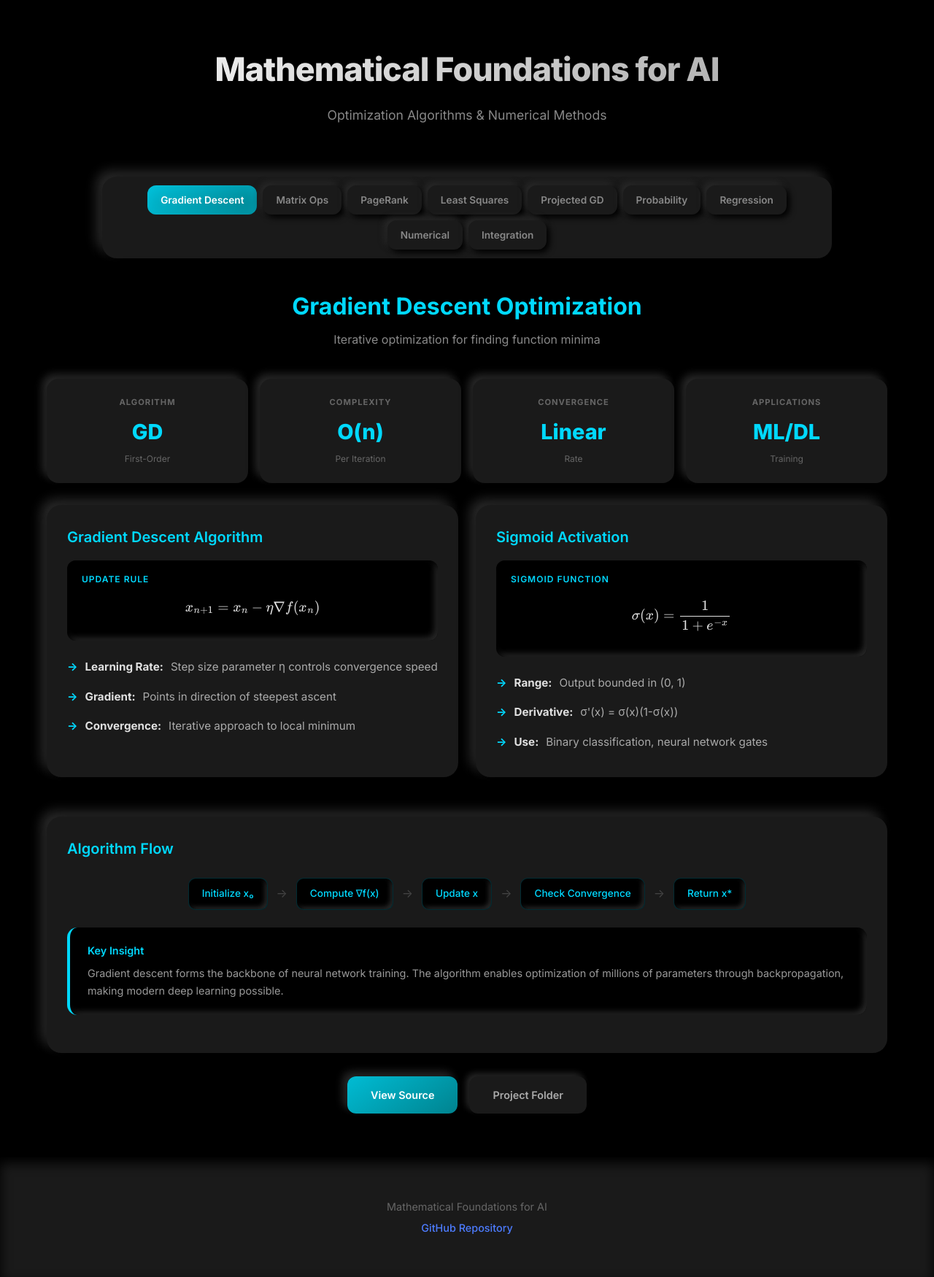
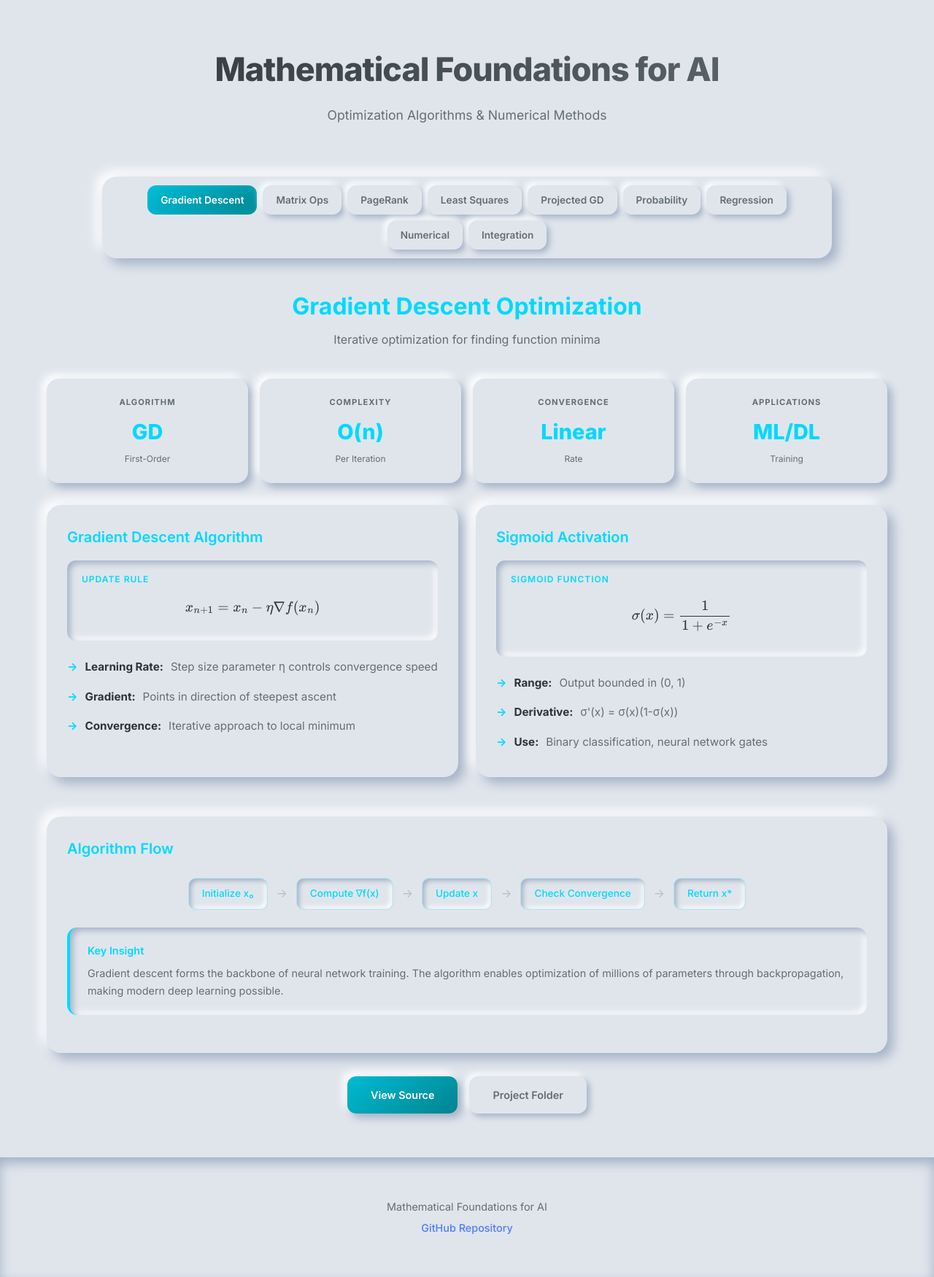
Before and after one commit to RamenMachine/AI-Math-Fundamentals, a plain HTML site: page index.html in a window 1280 px wide. Shown: the whole page at 73% size. Drawn offline with nearby package versions, Linux system fonts and the light colour scheme.

Commit message:
Switch to light mode neomorphism design

```diff
--- a/index.html
+++ b/index.html
@@ -13,13 +13,13 @@
         * { margin: 0; padding: 0; box-sizing: border-box; }
 
         :root {
-            --bg-dark: #000000;
-            --bg-surface: #1a1a1a;
-            --bg-elevated: #252525;
+            --bg-dark: #e0e5ec;
+            --bg-surface: #e0e5ec;
+            --bg-elevated: #f0f0f3;
 
             /* Neomorphism shadows */
-            --shadow-dark: #000000;
-            --shadow-light: #2a2a2a;
+            --shadow-dark: #a3b1c6;
+            --shadow-light: #ffffff;
 
             /* Theme colors */
             --cyan: #00d9ff;
@@ -36,7 +36,7 @@
         body {
             font-family: 'Inter', -apple-system, BlinkMacSystemFont, sans-serif;
             background: var(--bg-dark);
-            color: #e0e0e0;
+            color: #2d3436;
             min-height: 100vh;
             line-height: 1.6;
         }
@@ -58,14 +58,14 @@
             font-weight: 800;
             letter-spacing: -1px;
             margin-bottom: 12px;
-            background: linear-gradient(135deg, #fff 0%, #a0a0a0 100%);
+            background: linear-gradient(135deg, #2d3436 0%, #636e72 100%);
             -webkit-background-clip: text;
             -webkit-text-fill-color: transparent;
         }
 
         .hero-subtitle {
             font-size: 1.1rem;
-            color: #888;
+            color: #636e72;
             font-weight: 400;
         }
 
@@ -89,7 +89,7 @@
             padding: 12px 18px;
             border: none;
             background: var(--bg-surface);
-            color: #888;
+            color: #636e72;
             font-size: 0.85rem;
             font-weight: 600;
             cursor: pointer;
@@ -102,7 +102,7 @@
         }
 
         .tab-btn:hover {
-            color: #fff;
+            color: #2d3436;
             transform: translateY(-2px);
         }
 
@@ -152,7 +152,7 @@
         }
 
         .section-header p {
-            color: #888;
+            color: #636e72;
             font-size: 1rem;
         }
 
@@ -233,7 +233,7 @@
             font-size: 0.7rem;
             text-transform: uppercase;
             letter-spacing: 1px;
-            color: #666;
+            color: #636e72;
             margin-bottom: 8px;
         }
 
@@ -244,7 +244,7 @@
 
         .metric-card .desc {
             font-size: 0.75rem;
-            color: #666;
+            color: #636e72;
             margin-top: 4px;
         }
 
@@ -289,15 +289,15 @@
 
         /* Code Block */
         .code-block {
-            background: #0d1117;
+            background: #2d3436;
             border-radius: 10px;
             padding: 16px 20px;
             margin: 16px 0;
             font-family: 'JetBrains Mono', monospace;
             font-size: 0.85rem;
-            color: #c9d1d9;
+            color: #dfe6e9;
             overflow-x: auto;
-            border: 1px solid #30363d;
+            border: 1px solid #636e72;
         }
 
         /* List Styling */
@@ -308,7 +308,7 @@
 
         .feature-list li {
             padding: 8px 0;
-            color: #aaa;
+            color: #636e72;
             font-size: 0.95rem;
             display: flex;
             align-items: flex-start;
@@ -332,7 +332,7 @@
         .theme-teal .feature-list li::before { color: var(--teal); }
 
         .feature-list strong {
-            color: #e0e0e0;
+            color: #2d3436;
         }
 
         /* Algorithm Steps */
@@ -356,7 +356,7 @@
         }
 
         .algo-arrow {
-            color: #444;
+            color: #b2bec3;
             display: flex;
             align-items: center;
         }
@@ -390,7 +390,7 @@
         }
 
         .insight-box p {
-            color: #999;
+            color: #636e72;
             font-size: 0.9rem;
             line-height: 1.7;
         }
@@ -459,14 +459,14 @@
 
         .btn-secondary {
             background: var(--bg-surface);
-            color: #aaa;
+            color: #636e72;
             box-shadow:
                 4px 4px 8px var(--shadow-dark),
                 -4px -4px 8px var(--shadow-light);
         }
 
         .btn-secondary:hover {
-            color: #fff;
+            color: #2d3436;
             transform: translateY(-2px);
         }
 
@@ -481,7 +481,7 @@
         }
 
         .footer p {
-            color: #666;
+            color: #636e72;
             font-size: 0.9rem;
             margin: 6px 0;
         }
@@ -493,7 +493,7 @@
         }
 
         .footer a:hover {
-            color: #fff;
+            color: #2d3436;
         }
 
         /* Responsive */
@@ -508,8 +508,8 @@
         /* Scrollbar */
         ::-webkit-scrollbar { width: 8px; }
         ::-webkit-scrollbar-track { background: var(--bg-dark); }
-        ::-webkit-scrollbar-thumb { background: var(--bg-elevated); border-radius: 4px; }
-        ::-webkit-scrollbar-thumb:hover { background: #2a3a5e; }
+        ::-webkit-scrollbar-thumb { background: #b2bec3; border-radius: 4px; }
+        ::-webkit-scrollbar-thumb:hover { background: #636e72; }
     </style>
 </head>
 <body>
```
